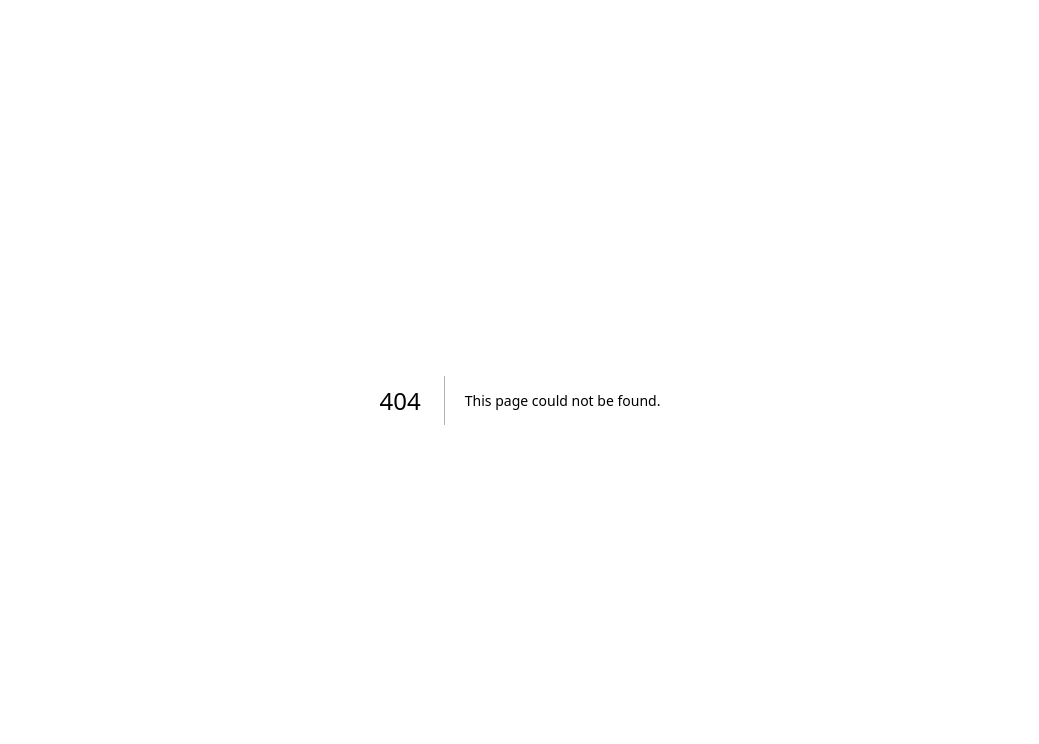
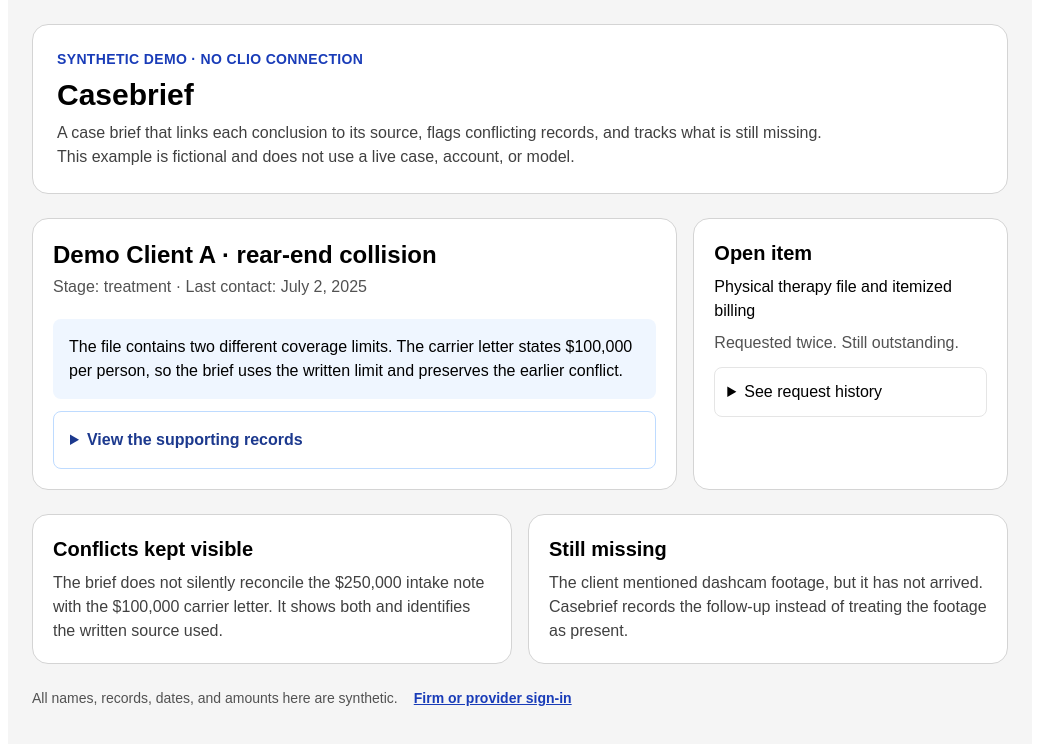
Before and after one commit to lgoyal6/soap_hack, a Next.js app: page /demo in a window 1280 px wide. Before the commit this address had no page. Shown: the top 744 px of the page, without its empty margins (120-1159 px from the left). Built offline with nearby package versions, Linux system fonts and the light colour scheme.

Commit message:
Add synthetic Casebrief demo

```diff
--- /dev/null
+++ b/app/demo/page.tsx
@@ -0,0 +1,60 @@
+// Public, fixture-only walk-through for the Casebrief product.
+// This route avoids sessions, the database, Clio, and model calls.
+// The sample keeps the source-to-claim behavior visible without exposing case data.
+export default function DemoPage() {
+  return (
+    <main className="mx-auto min-h-screen w-full max-w-5xl space-y-6 bg-neutral-100 p-6 text-black">
+      <header className="rounded-2xl border border-neutral-300 bg-white p-6">
+        <p className="text-sm font-semibold uppercase tracking-wide text-blue-800">Synthetic demo · no Clio connection</p>
+        <h1 className="mt-2 text-3xl font-bold">Casebrief</h1>
+        <p className="mt-2 max-w-3xl text-neutral-700">
+          A case brief that links each conclusion to its source, flags conflicting records, and tracks what is still missing.
+          This example is fictional and does not use a live case, account, or model.
+        </p>
+      </header>
+
+      <section className="grid gap-4 md:grid-cols-3">
+        <article className="rounded-2xl border border-neutral-300 bg-white p-5 md:col-span-2">
+          <h2 className="text-2xl font-semibold">Demo Client A · rear-end collision</h2>
+          <p className="mt-1 text-neutral-600">Stage: treatment · Last contact: July 2, 2025</p>
+          <div className="mt-5 space-y-3">
+            <p className="rounded-lg bg-blue-50 p-4">The file contains two different coverage limits. The carrier letter states $100,000 per person, so the brief uses the written limit and preserves the earlier conflict.</p>
+            <details className="rounded-lg border border-blue-200 p-4">
+              <summary className="cursor-pointer font-semibold text-blue-900">View the supporting records</summary>
+              <blockquote className="mt-3 border-l-4 border-neutral-400 pl-3 text-neutral-700">Intake note: “$250,000 policy.” <span className="text-sm">Synthetic record 101</span></blockquote>
+              <blockquote className="mt-3 border-l-4 border-blue-700 pl-3 text-neutral-700">Carrier letter: “$100,000 per person.” <span className="text-sm">Synthetic record 102, later written source</span></blockquote>
+            </details>
+          </div>
+        </article>
+        <aside className="rounded-2xl border border-neutral-300 bg-white p-5">
+          <h2 className="text-xl font-semibold">Open item</h2>
+          <p className="mt-2">Physical therapy file and itemized billing</p>
+          <p className="mt-2 text-neutral-600">Requested twice. Still outstanding.</p>
+          <details className="mt-3 rounded-lg border border-neutral-200 p-3">
+            <summary className="cursor-pointer font-medium">See request history</summary>
+            <ul className="mt-2 list-inside list-disc text-neutral-700">
+              <li>First request · March 1, 2025</li>
+              <li>Follow-up · April 15, 2025</li>
+            </ul>
+          </details>
+        </aside>
+      </section>
+
+      <section className="grid gap-4 md:grid-cols-2">
+        <article className="rounded-2xl border border-neutral-300 bg-white p-5">
+          <h2 className="text-xl font-semibold">Conflicts kept visible</h2>
+          <p className="mt-2 text-neutral-700">The brief does not silently reconcile the $250,000 intake note with the $100,000 carrier letter. It shows both and identifies the written source used.</p>
+        </article>
+        <article className="rounded-2xl border border-neutral-300 bg-white p-5">
+          <h2 className="text-xl font-semibold">Still missing</h2>
+          <p className="mt-2 text-neutral-700">The client mentioned dashcam footage, but it has not arrived. Casebrief records the follow-up instead of treating the footage as present.</p>
+        </article>
+      </section>
+
+      <footer className="flex flex-wrap gap-4 text-sm text-neutral-600">
+        <span>All names, records, dates, and amounts here are synthetic.</span>
+        <a className="font-semibold text-blue-800 underline" href="/login">Firm or provider sign-in</a>
+      </footer>
+    </main>
+  );
+}
--- a/app/login/page.tsx
+++ b/app/login/page.tsx
@@ -24,6 +24,9 @@
           <LoginForm />
         </section>
       </div>
+      <p className="mt-6 text-base text-neutral-700">
+        Want to see the workflow first? <a className="font-semibold text-blue-800 underline" href="/demo">Try the synthetic demo</a>.
+      </p>
     </main>
   );
 }
```
